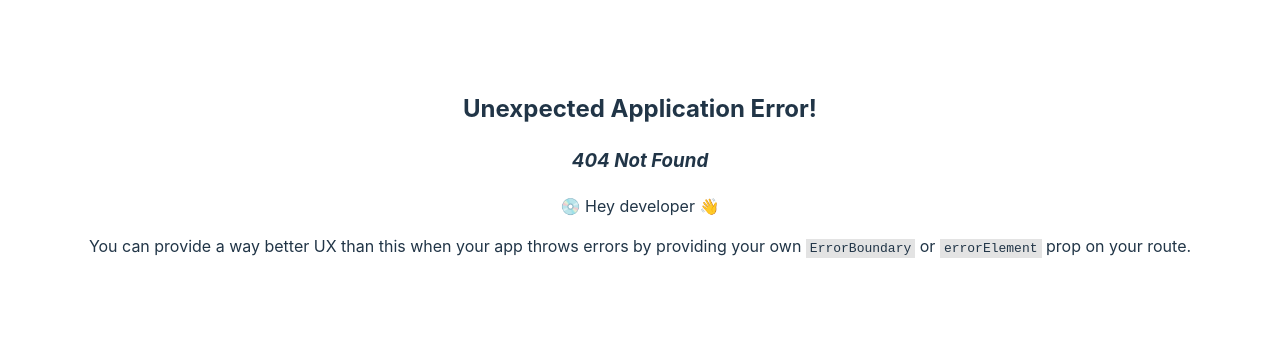
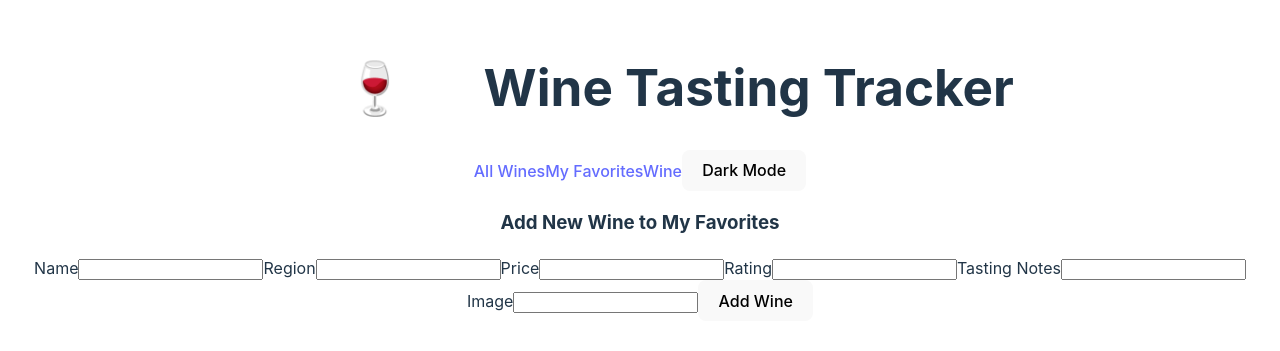
Before and after one commit to AliGxir/wine-tasting-app, a React (Vite) app: page /wines/new in a window 1280 px wide. Before the commit this address had no page. Shown: the part 227-578 px from the top of the page. Built offline with nearby package versions, Linux system fonts and the light colour scheme; data requests are answered from the project's data file.

Commit message:
add form, patch, and delete

```diff
--- a/db.json
+++ b/db.json
@@ -90,9 +90,31 @@
       "tasting_notes": "Luxurious and sweet with flavors of apricot, honey, and vanilla.",
       "image": "https://example.com/images/chateau_dyquem.jpg"
     }
-
   ],
   "favorites": [
-
+    {
+      "id": "4",
+      "name": "Opus One",
+      "price": 350,
+      "image": "https://example.com/images/opus_one.jpg"
+    },
+    {
+      "id": "1",
+      "name": "Chateau Margaux",
+      "price": 450,
+      "image": "https://example.com/images/chateau_margaux.jpg"
+    },
+    {
+      "id": "2",
+      "name": "Sassicaia",
+      "price": 300,
+      "image": "https://example.com/images/sassicaia.jpg"
+    },
+    {
+      "id": "3",
+      "name": "Penfolds Grange",
+      "price": 700,
+      "image": "https://example.com/images/penfolds_grange.jpg"
+    }
   ]
 }
--- a/package.json
+++ b/package.json
@@ -13,7 +13,8 @@
     "react": "^18.3.1",
     "react-dom": "^18.3.1",
     "react-hot-toast": "^2.4.1",
-    "react-router-dom": "^6.24.1"
+    "react-router-dom": "^6.24.1",
+    "yup": "^1.4.0"
   },
   "devDependencies": {
     "@types/react": "^18.3.3",
--- a/src/App.jsx
+++ b/src/App.jsx
@@ -1,33 +1,79 @@
-import { useState, useEffect } from 'react'
-import './App.css'
+import { useState, useEffect } from "react";
+import "./App.css";
 import { Outlet } from "react-router-dom";
-import toast, { Toaster } from 'react-hot-toast';
+import toast, { Toaster } from "react-hot-toast";
 import Header from "./components/navigation/Header";
 
 const App = () => {
   const [isDarkMode, setIsDarkMode] = useState(true);
   const [wines, setWines] = useState([]);
+  const [favWines, setFavWines] = useState([]);
 
-  const toggleDarkMode = () => setIsDarkMode(current => !current)
+  const toggleDarkMode = () => setIsDarkMode((current) => !current);
 
   useEffect(() => {
     (() => {
-    fetch("http://localhost:3000/wines")
-    .then(resp => resp.json())
-    .then((wines) => setWines(wines))
-    .catch(err => toast.error(`${err.name}: ${err.message}`))
-  })()
-  }, [])
+      fetch("http://localhost:3000/wines")
+        .then((resp) => resp.json())
+        .then((wines) => setWines(wines))
+        .catch((err) => toast.error(`${err.name}: ${err.message}`));
+    })();
+  }, []);
 
-  const handleDelete = () => {}
+  useEffect(() => {
+    (() => {
+      fetch("http://localhost:3000/favorites")
+        .then((resp) => resp.json())
+        .then((wines) => setFavWines(wines))
+        .catch((err) => toast.error(`${err.name}: ${err.message}`));
+    })();
+  }, []);
+
+  const handleLike = (wineObj) => {
+    const isLiked = favWines.find((wine) => {
+      return wine.id === wineObj.id;
+    });
+    const url = "http://localhost:3000/favorites";
+    const method = isLiked ? "DELETE" : "POST";
+    const finalUrl = isLiked ? url + `/${wineObj.id}` : url;
+
+    const configPostObj = {
+      method: method,
+      headers: {
+        "Content-Type": "application/json",
+      },
+      body: JSON.stringify(wineObj),
+    };
+
+    fetch(finalUrl, isLiked ? { method } : configPostObj)
+      .then((resp) => {
+        if (!resp.ok) {
+          console.error("Failed to update favorite status");
+        } else if (resp.status === 201) {
+          resp.json().then((createdWine) => {
+            return setFavWines((current) => [...current, createdWine]);
+          });
+        } else {
+          setFavWines((current) =>
+            current.filter((wine) => {
+              return wine.id !== wineObj.id;
+            })
+          );
+        }
+      })
+      .catch((err) => toast.error(`${err.name}: ${err.message}`));
+  };
 
   return (
-      <div className={isDarkMode ? "App" : "App light"}>
+    <div className={isDarkMode ? "App" : "App light"}>
+      <div id="toast-notification">
         <Toaster />
-        <Header isDarMode={isDarkMode} onToggleDarkMode={toggleDarkMode} />
-        <Outlet context={{wines, handleDelete}} />
       </div>
-  )
-}
+      <Toaster />
+      <Header isDarMode={isDarkMode} onToggleDarkMode={toggleDarkMode} />
+      <Outlet context={{ wines, handleLike, favWines }} />
+    </div>
+  );
+};
 
 export default App;
--- a/src/components/Wine.jsx
+++ b/src/components/Wine.jsx
@@ -1,21 +1,13 @@
 import { useState } from "react";
 
-const Wine = ({id, name, price, image, handleDelete}) => {
-    const [like, setLike] = useState(true)
-
-    const handleLike = () => setLike(!setLike)
+const Wine = ({id, name, price, image, handleLike, isLiked}) => {
 
     return (
         <li className="card" data-testid="wine-item">
         <img src={image} alt={name} />
         <h4>{name}</h4>
         <p>Price: {price}</p>
-        {like ? (
-          <button onClick={handleLike} className="primary">Add To My Favorites 🩷</button>
-        ) : (
-          <button onClick={handleLike}>Remove From My Favorites 💔</button>
-        )}
-        <button onClick={() => handleDelete(id)}>Delete</button>
+        <button onClick={() => handleLike({id, name, price, image})} className={isLiked ? "primary" : ""}>{!isLiked ? "Add To My Favorites 🩷" : "Remove From My Favorites 💔"}</button>
       </li>
     )
 }
--- /dev/null
+++ b/src/components/WineForm.jsx
@@ -0,0 +1,85 @@
+import { string, object } from "yup";
+import {useState} from "react";
+import { useOutletContext, useNavigate, useLocation } from "react-router-dom";
+
+const url = "http://localhost:3000/wines"
+
+const initialState = {
+    id: "",
+    name: "",
+    region: "",
+    price: "",
+    rating: "",
+    tastingNotes: "",
+    image: ""
+}
+
+const wineSchema = object({
+    name: string().required('Name is required!'),
+    region: string().required('Region is required!'),
+    price: string().required('Price is required!'),
+    rating: string().required('Rating is required!'),
+    tastingNotes: string().required('Tasting notes is required!'),
+    image: string().required('Image is required!')
+})
+
+const WineForm = () => {
+
+    const[formData, setFormData] = useState(initialState)
+    const [error, setError] = useState("")
+    const { handleAddWine } = useOutletContext()
+    const navigate = useNavigate()
+
+
+    const handleChange = ({target: {id, value}}) => {
+        setFormData({...FormData, [id] : value})
+    }
+
+    const handleFormData = (dataObj) => setFormData(dataObj)
+
+    const handleError = (errorMessage) => {
+        setError(errorMessage);
+    }
+
+    const handleSubmit = (e) => {
+        e.preventDefault()
+        // validate with yup
+        wineSchema.validate(formData)
+        .then(validFormData => {
+            const finalizedData = {...validFormData, id: wineId}
+            handleAddWine(finalizedData)
+            fetchPostWine(url, finalizedData, handleFormData, initialState, handleError, navigate)
+        })
+        .catch(validationError => setError(validationError.message))
+    }
+    return (
+        <section>
+        {error ? <p className="error-message red">{error}</p> : null}
+        <form className="form" autoComplete="off" onSubmit={handleSubmit}>
+          <h3>Add New Wine to My Favorites</h3>
+
+          <label htmlFor="name">Name</label>
+          <input type="text" id="name" name="name" value={formData.name} onChange={handleChange} />
+
+          <label htmlFor="region">Region</label>
+          <input type="text" id="region" name="region" value={formData.region} onChange={handleChange} />
+
+          <label htmlFor="price">Price</label>
+          <input type="text" id="price" name="price" value={formData.price} onChange={handleChange} />
+
+          <label htmlFor="rating">Rating</label>
+          <input type="text" id="rating" name="rating" value={formData.rating} onChange={handleChange} />
+
+          <label htmlFor="tastingNotes">Tasting Notes</label>
+          <input type="text" id="tastingNotes" name="tastingNotes" value={formData.tastingNotes} onChange={handleChange} />
+
+          <label htmlFor="image">Image</label>
+          <input type="text" id="image" name="image" value={formData.image} onChange={handleChange} />
+
+          <button type="submit">Add Wine</button>
+        </form>
+      </section>
+    )
+}
+
+export default WineForm;
--- a/src/components/Wines.jsx
+++ b/src/components/Wines.jsx
@@ -1,29 +1,30 @@
-import Wine from './Wine';
-import SearchBar from './SearchBar';
-import { useOutletContext } from 'react-router-dom';
-import { useState } from 'react';
+import Wine from "./Wine";
+import SearchBar from "./SearchBar";
+import { useOutletContext, useLocation } from "react-router-dom";
+import { useState } from "react";
 
 const Wines = () => {
   const [searchQuery, setSearchQuery] = useState("");
-    const {wines, handleDelete} = useOutletContext();
+  const { wines, handleLike, favWines } = useOutletContext();
+  const location = useLocation();
+  console.log(location)
+  const winesDisplay = location.pathname === "/wines" ? wines : favWines
+  const handleSearch = (e) => {
+    setSearchQuery(e.target.value);
+  };
 
-      const handleSearch = (e) => {
-        setSearchQuery(e.target.value)
-      }
-
-      const finalWines = wines
-      .filter(wine => {
-        return (wine.name.toLowerCase().includes(searchQuery.toLowerCase()))
+  const finalWines = winesDisplay
+    .filter((wine) => {
+      return wine.name.toLowerCase().includes(searchQuery.toLowerCase());
     })
-      .map(wine => (<Wine key={wine.id} {...wine} handleDelete={handleDelete}/>))
+    .map((wine) => <Wine key={wine.id} isLiked={favWines.find((wineObj) => wine.id === wineObj.id)} {...wine} handleLike={handleLike} />);
 
   return (
     <main>
       <SearchBar searchQuery={searchQuery} handleSearch={handleSearch} />
       <ul className="cards">{finalWines}</ul>
     </main>
-
-    )
-}
+  );
+};
 
 export default Wines;
--- a/src/components/navigation/Header.jsx
+++ b/src/components/navigation/Header.jsx
@@ -1,5 +1,4 @@
 import { Link, NavLink } from "react-router-dom";
-
 
 const Header = ({isDarkMode, onToggleDarkMode}) => {
     return (
@@ -9,9 +8,8 @@ const Header = ({isDarkMode, onToggleDarkMode}) => {
                 Wine Tasting Tracker
             </h1>
             <NavLink to="/wines">All Wines</NavLink>
-            {/* <NavLink to="/wines/:wineid" className={({isActive}) => isActive ? "active" : ""}>New Wine</NavLink>
-            <NavLink to="/wines/my-favorites" className={({isActive}) => isActive ? "active" : ""}>My Favorites</NavLink>
-            <NavLink to="/wines/:id" className={({isActive}) => isActive ? "active" : ""}>Wines</NavLink> */}
+            <NavLink to="/wines/favorite-wines" className={({isActive}) => isActive ? "active" : ""}>My Favorites</NavLink>
+            <NavLink to="/wines/:id" className={({isActive}) => isActive ? "active" : ""}>Wine</NavLink>
             <button onClick={onToggleDarkMode}>{isDarkMode ? "Light Mode" : "Dark Mode"}</button>
         </header>
     )
--- a/src/main.jsx
+++ b/src/main.jsx
@@ -6,6 +6,6 @@ import { router } from './routes/index.jsx'
 
 ReactDOM.createRoot(document.getElementById('root')).render(
   <React.StrictMode>
-    <RouterProvider router={router}/>
+    <RouterProvider router={router} />
   </React.StrictMode>,
 )
```
Also changed, not shown: src/components/EditWineForm.jsx (added, +97 -0 lines), src/components/apis/wineApi.jsx (added, +49 -0 lines), src/components/error/ErrorPage.jsx (added, +16 -0 lines), src/routes/index.jsx (+12 -9 lines), 1 other file (tests, documents, lock files or other folders). Lines whose indentation alone changed are shown as unchanged.
